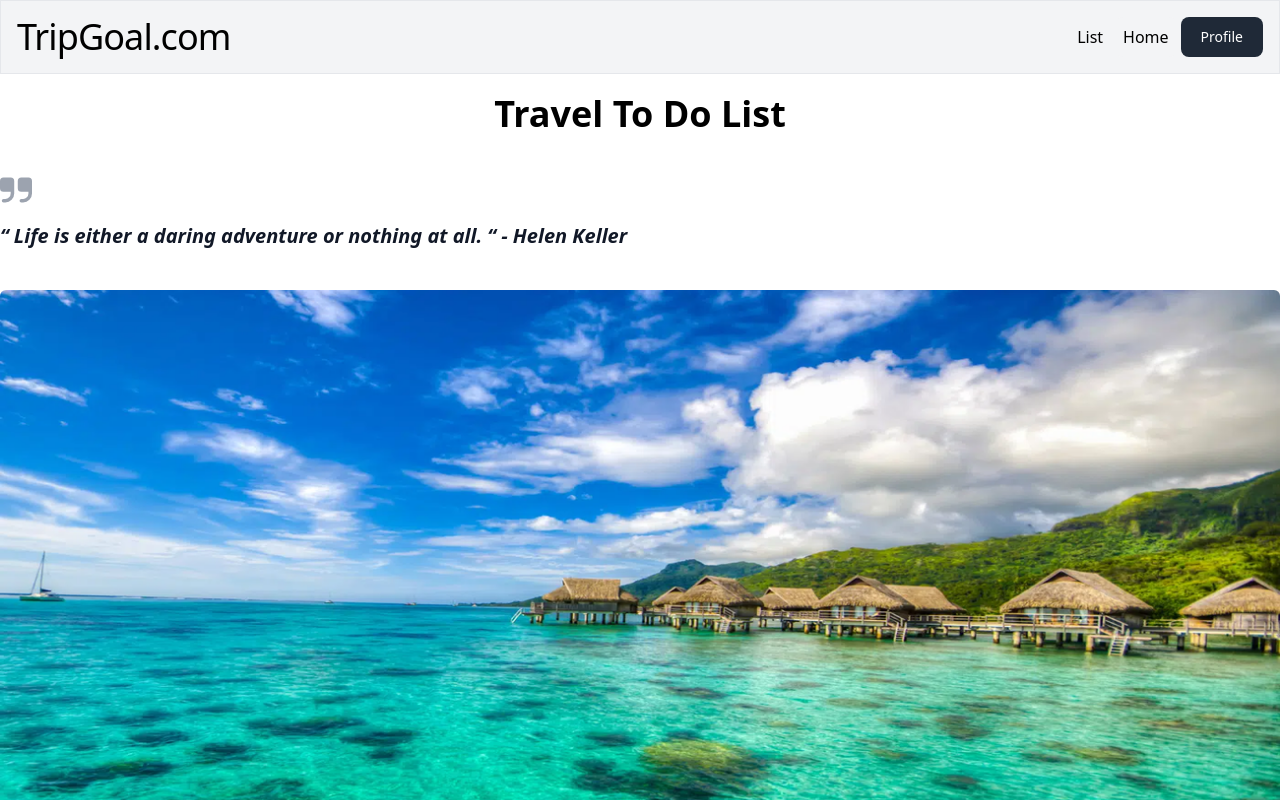
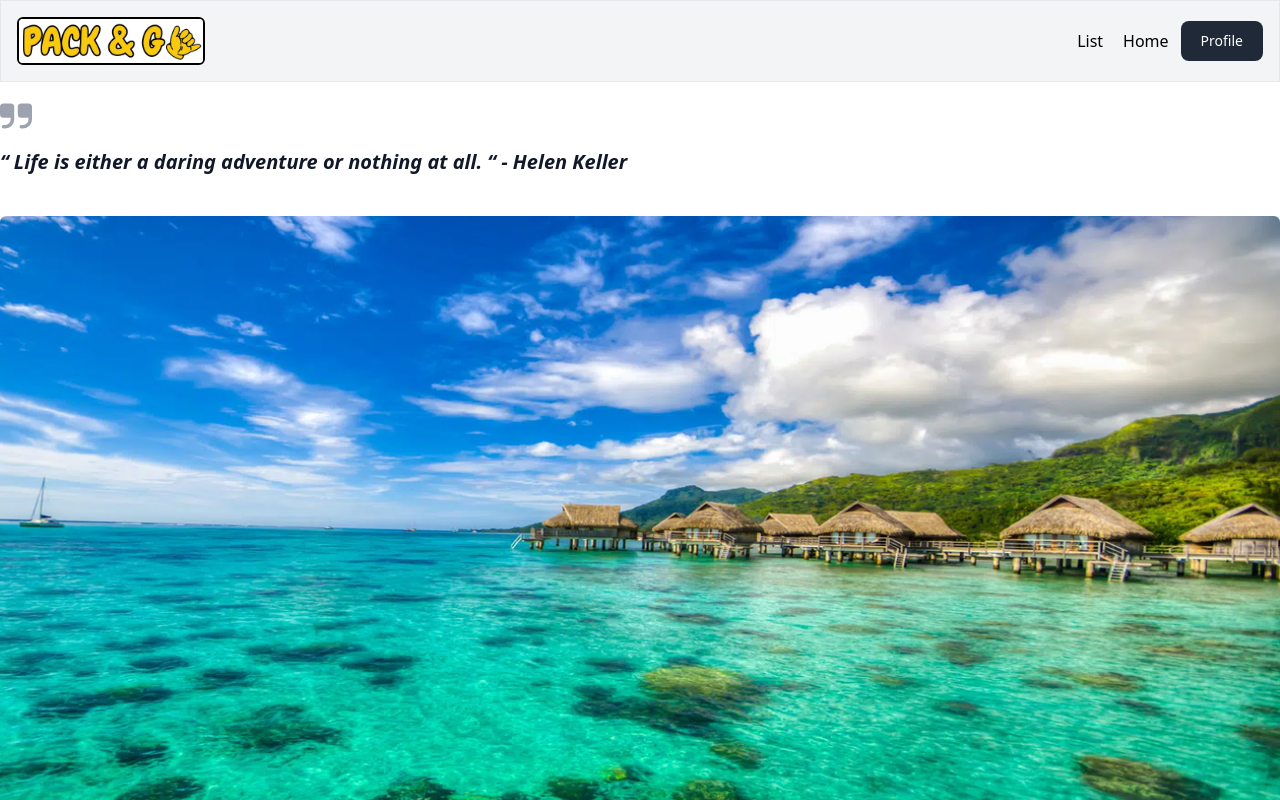
Before and after one commit to Brnt-Luap/todolist, a Vue app: page /landing in a window 1280 px wide. Shown: the top 800 px of the page. Built offline with nearby package versions, Linux system fonts and the light colour scheme; no server answers.

Commit message:
Modif HeroHeader

```diff
--- a/src/components/HeroHeader.vue
+++ b/src/components/HeroHeader.vue
@@ -1,27 +1,33 @@
 <template>
-    <header class="bg-gray-100 text-black border">
+    <header class="bg-gray-100 text-black border fixed top-0 left-0 w-full z-50">
         <section class="rounded-lg">
             <div class="py-4 px-4 mx-auto lg:py-4 lg:px-4 flex justify-between items-center">
                 <div class="sm:text-lg">
-                    <h2 class="text-4xl tracking-tight">TripGoal.com</h2>
+                    <router-link to="/landing">
+                        <img
+                        src="@/assets/landing/pg-logo.jpg"
+                        alt="TripGoal Logo"
+                        class="h-12 cursor-pointer border-2 border-black rounded-md transition-transform duration-300 hover:scale-110"
+                        />
+                    </router-link>
                 </div>
 
                 <!-- Conteneur flex pour aligner les boutons -->
                 <div class="flex space-x-1">
                     <router-link to="/list">
-                        <button class="relative inline-flex items-center justify-center p-2 text-black bg-ray-100 rounded-lg hover:bg-gray-100 focus:ring-4 focus:outline-none focus:ring-gray-300">
+                        <button class="relative inline-flex items-center justify-center p-2 text-black bg-ray-100 rounded-lg hover:bg-gray-100 focus:ring-4 focus:outline-none focus:ring-gray-300 transition-transform duration-300 hover:scale-110">
                             <span>List</span>
                         </button>
                     </router-link>
 
                     <router-link to="/landing">
-                        <button class="relative inline-flex items-center justify-center p-2 text-black bg-gray-100 rounded-lg hover:bg-gray-100 focus:ring-4 focus:outline-none focus:ring-gray-300">
+                        <button class="relative inline-flex items-center justify-center p-2 text-black bg-gray-100 rounded-lg hover:bg-gray-100 focus:ring-4 focus:outline-none focus:ring-gray-300 transition-transform duration-300 hover:scale-110">
                             <span>Home</span>
                         </button>
                     </router-link>
 
                     <router-link to="/profile">
-                        <button class="text-white bg-gray-800 hover:bg-gray-900 focus:outline-none focus:ring-4 focus:ring-gray-300 font-medium rounded-lg text-sm px-5 py-2.5 dark:bg-gray-800 dark:hover:bg-gray-700 dark:focus:ring-gray-700 dark:border-gray-700">
+                        <button class="text-white bg-gray-800 hover:bg-gray-900 focus:outline-none focus:ring-4 focus:ring-gray-300 font-medium rounded-lg text-sm px-5 py-2.5 dark:bg-gray-800 dark:hover:bg-gray-700 dark:focus:ring-gray-700 dark:border-gray-700 transition-transform duration-300 hover:scale-110">
                             Profile
                         </button>
                     </router-link>
```
Also changed, not shown: src/assets/landing/pg-logo.jpg (added).
